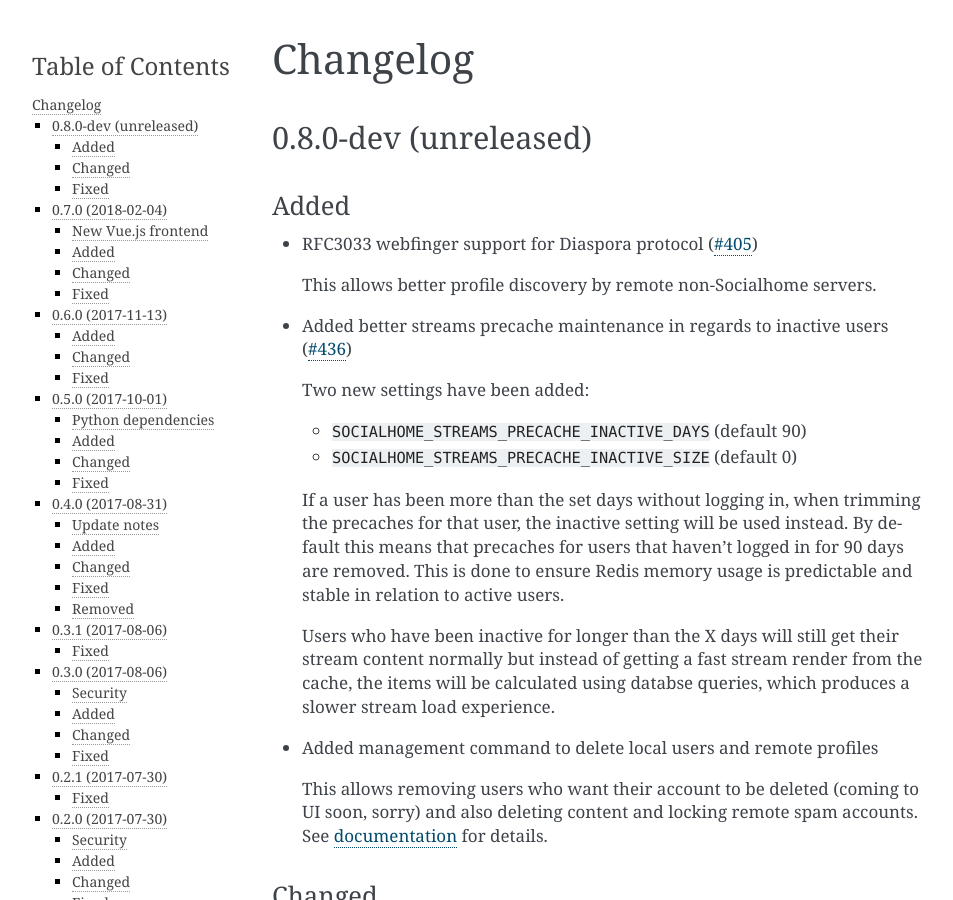
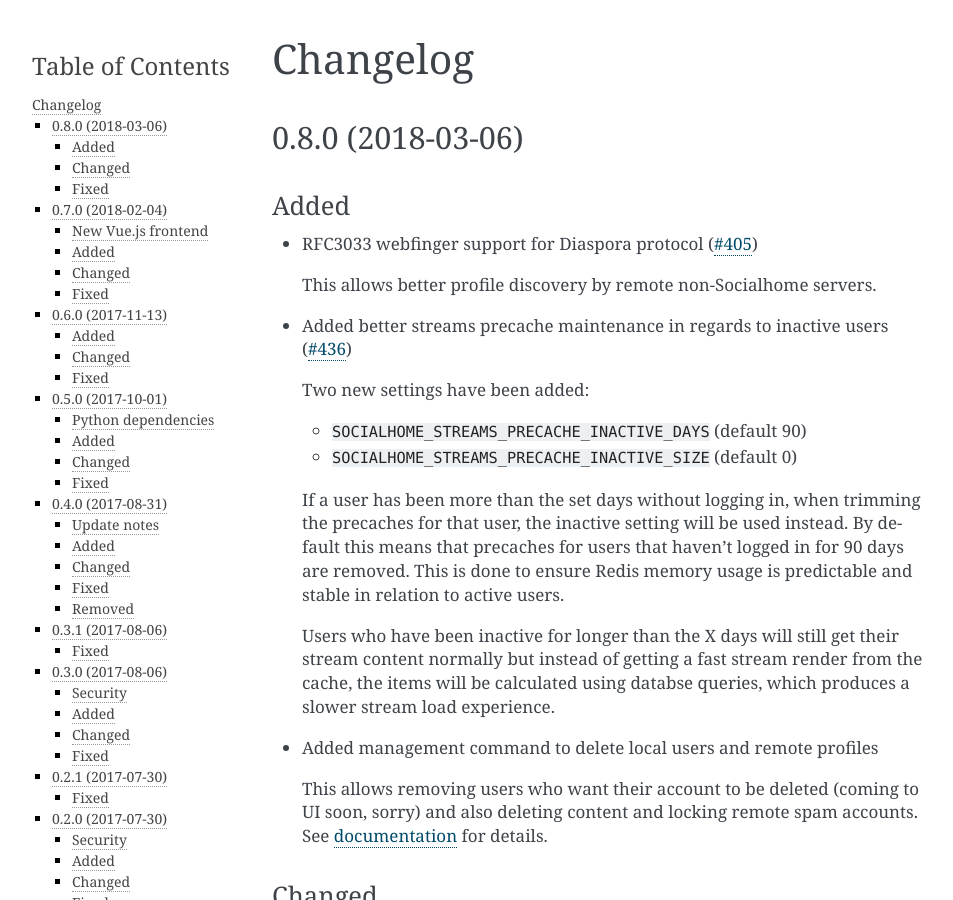
Before and after one commit to jaywink/socialhome, a Sphinx documentation site: the page built from docs/changelog.rst, in a window 1280 px wide and 900 px high. Shown: the whole window, without its empty margins (148-1101 px from the left). Built offline with Sphinx 7.4.7, drawn with Linux system fonts in a browser that asks for light colours.

Commit message:
Release 0.8.0

```diff
--- a/docs/changelog.rst
+++ b/docs/changelog.rst
@@ -3,8 +3,8 @@
 Changelog
 =========
 
-0.8.0-dev (unreleased)
-----------------------
+0.8.0 (2018-03-06)
+------------------
 
 Added
 .....
--- a/docs/conf.py
+++ b/docs/conf.py
@@ -1,6 +1,6 @@
 #!/usr/bin/env python3
 # -*- coding: utf-8 -*-
-__version__ = "0.8.0-dev"
+__version__ = "0.8.0"
 
 # Federation documentation build configuration file, created by
 # sphinx-quickstart on Sun Oct  2 12:42:19 2016.
--- a/socialhome/__init__.py
+++ b/socialhome/__init__.py
@@ -1,5 +1,5 @@
 # -*- coding: utf-8 -*-
-__version__ = "0.8.0-dev"
+__version__ = "0.8.0"
 __version_info__ = tuple([int(num) if num.isdigit() else num for num in __version__.replace("-", ".", 1).split(".")])
 
 default_app_config = "socialhome.apps.SocialhomeConfig"
```
